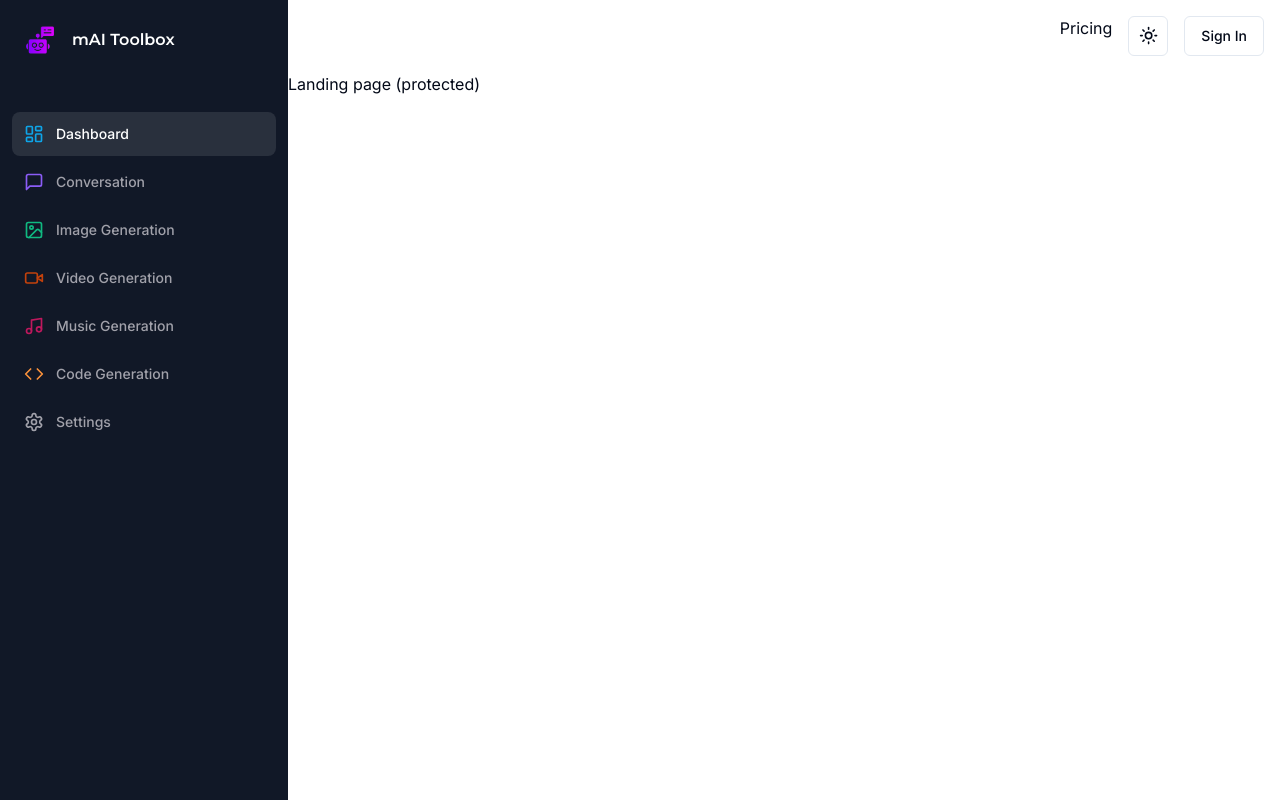
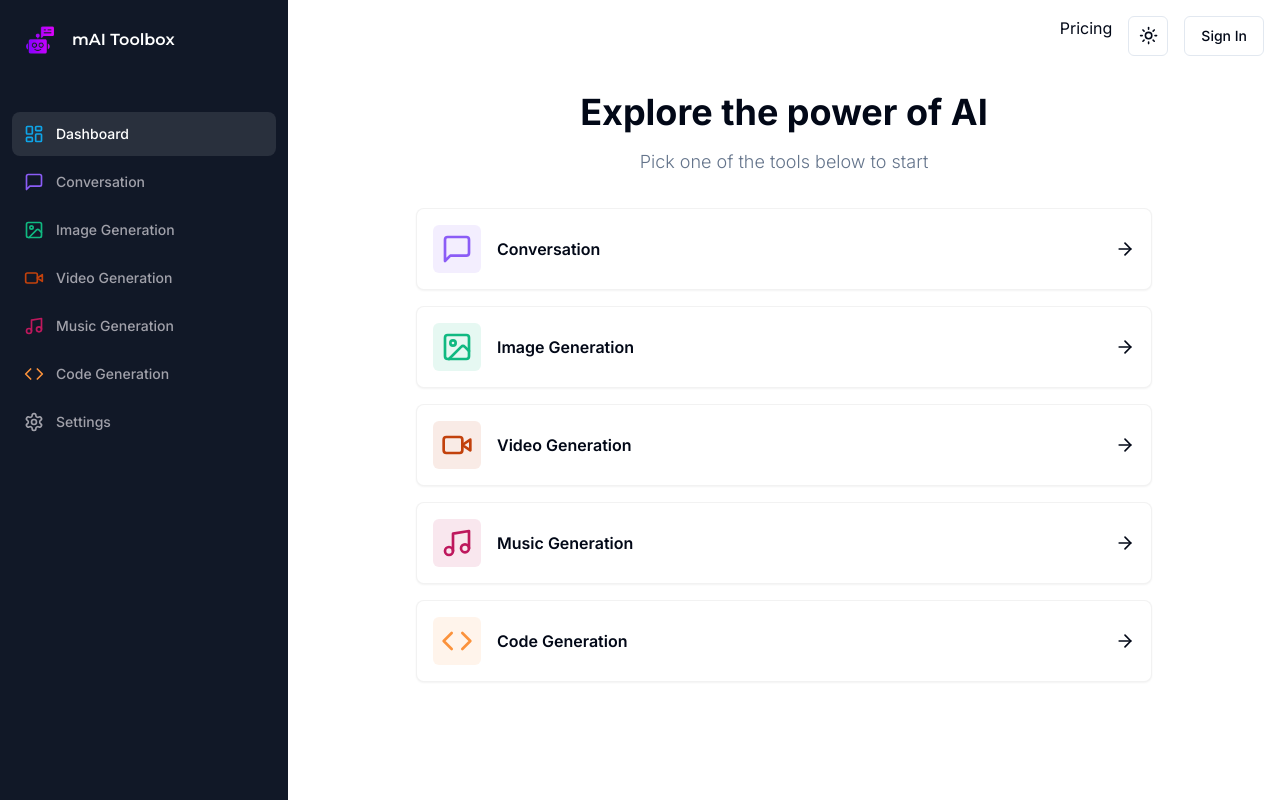
Before and after one commit to elisabetecosta/mai-toolbox, a Next.js app: page /dashboard in a window 1280 px wide. Built offline with nearby package versions, Linux system fonts and the light colour scheme; no server answers.

Commit message:
add dashboard ui

```diff
--- a/app/(dashboard)/(routes)/dashboard/page.tsx
+++ b/app/(dashboard)/(routes)/dashboard/page.tsx
@@ -1,6 +1,93 @@
+"use client";
+
+import { useRouter } from "next/navigation";
+import {
+    ArrowRight,
+    Code,
+    ImageIcon,
+    MessageSquare,
+    Music,
+    VideoIcon
+} from "lucide-react";
+
+import { cn } from "@/lib/utils";
+import { Card } from "@/components/ui/card";
+
+
+const tools = [
+    {
+        label: "Conversation",
+        icon: MessageSquare,
+        color: "text-violet-500",
+        bgColor: "bg-violet-500/10",
+        href: "/conversation"
+    },
+    {
+        label: "Image Generation",
+        icon: ImageIcon,
+        color: "text-emerald-500",
+        bgColor: "bg-emerald-500/10",
+        href: "/image"
+    },
+    {
+        label: "Video Generation",
+        icon: VideoIcon,
+        color: "text-orange-700",
+        bgColor: "bg-orange-700/10",
+        href: "/video"
+    },
+    {
+        label: "Music Generation",
+        icon: Music,
+        color: "text-pink-700",
+        bgColor: "bg-pink-700/10",
+        href: "/music"
+    },
+    {
+        label: "Code Generation",
+        icon: Code,
+        color: "text-orange-400",
+        bgColor: "bg-orange-400/10",
+        href: "/code"
+    },
+];
+
+
 const DashboardPage = () => {
+
+    const router = useRouter();
+
     return (
-        <p>Landing page (protected)</p>
+        <div className="pt-5 pb-20">
+            <div className="mb-8 space-y-4">
+                <h2 className="text-2xl md:text-4xl font-bold text-center">
+                    Explore the power of AI
+                </h2>
+                <p className="text-muted-foreground font-light text-sm md:text-lg text-center">
+                    Pick one of the tools below to start
+                </p>
+            </div>
+
+            <div className="px-4 md:px-20 lg:px-32 space-y-4">
+                {tools.map((tool) => (
+                    <Card
+                        key={tool.href}
+                        onClick={() => router.push(tool.href)}
+                        className="p-4 border-black/5 flex items-center justify-between hover:shadow-md transition cursor-pointer"
+                    >
+                        <div className="flex items-center gap-x-4">
+                            <div className={cn("p-2 w-fit rounded-md", tool.bgColor)}>
+                                <tool.icon className={cn("w-8 h-8", tool.color)} />
+                            </div>
+                            <div className="font-semibold">
+                                {tool.label}
+                            </div>
+                        </div>
+                        <ArrowRight className="w-5 h-5" />
+                    </Card>
+                ))}
+            </div>
+        </div>
     );
 }
 
--- /dev/null
+++ b/components/ui/card.tsx
@@ -0,0 +1,79 @@
+import * as React from "react"
+
+import { cn } from "@/lib/utils"
+
+const Card = React.forwardRef<
+  HTMLDivElement,
+  React.HTMLAttributes<HTMLDivElement>
+>(({ className, ...props }, ref) => (
+  <div
+    ref={ref}
+    className={cn(
+      "rounded-lg border bg-card text-card-foreground shadow-sm",
+      className
+    )}
+    {...props}
+  />
+))
+Card.displayName = "Card"
+
+const CardHeader = React.forwardRef<
+  HTMLDivElement,
+  React.HTMLAttributes<HTMLDivElement>
+>(({ className, ...props }, ref) => (
+  <div
+    ref={ref}
+    className={cn("flex flex-col space-y-1.5 p-6", className)}
+    {...props}
+  />
+))
+CardHeader.displayName = "CardHeader"
+
+const CardTitle = React.forwardRef<
+  HTMLParagraphElement,
+  React.HTMLAttributes<HTMLHeadingElement>
+>(({ className, ...props }, ref) => (
+  <h3
+    ref={ref}
+    className={cn(
+      "text-2xl font-semibold leading-none tracking-tight",
+      className
+    )}
+    {...props}
+  />
+))
+CardTitle.displayName = "CardTitle"
+
+const CardDescription = React.forwardRef<
+  HTMLParagraphElement,
+  React.HTMLAttributes<HTMLParagraphElement>
+>(({ className, ...props }, ref) => (
+  <p
+    ref={ref}
+    className={cn("text-sm text-muted-foreground", className)}
+    {...props}
+  />
+))
+CardDescription.displayName = "CardDescription"
+
+const CardContent = React.forwardRef<
+  HTMLDivElement,
+  React.HTMLAttributes<HTMLDivElement>
+>(({ className, ...props }, ref) => (
+  <div ref={ref} className={cn("p-6 pt-0", className)} {...props} />
+))
+CardContent.displayName = "CardContent"
+
+const CardFooter = React.forwardRef<
+  HTMLDivElement,
+  React.HTMLAttributes<HTMLDivElement>
+>(({ className, ...props }, ref) => (
+  <div
+    ref={ref}
+    className={cn("flex items-center p-6 pt-0", className)}
+    {...props}
+  />
+))
+CardFooter.displayName = "CardFooter"
+
+export { Card, CardHeader, CardFooter, CardTitle, CardDescription, CardContent }
```
